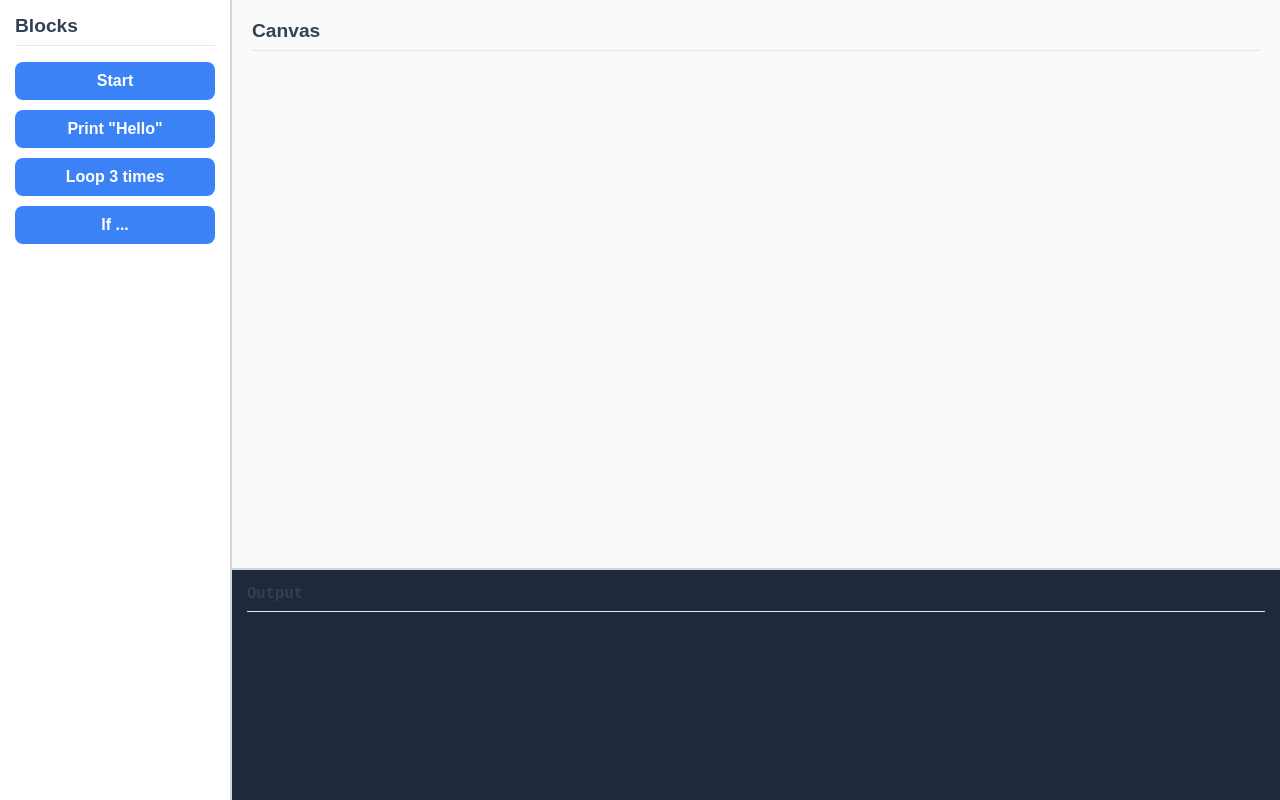
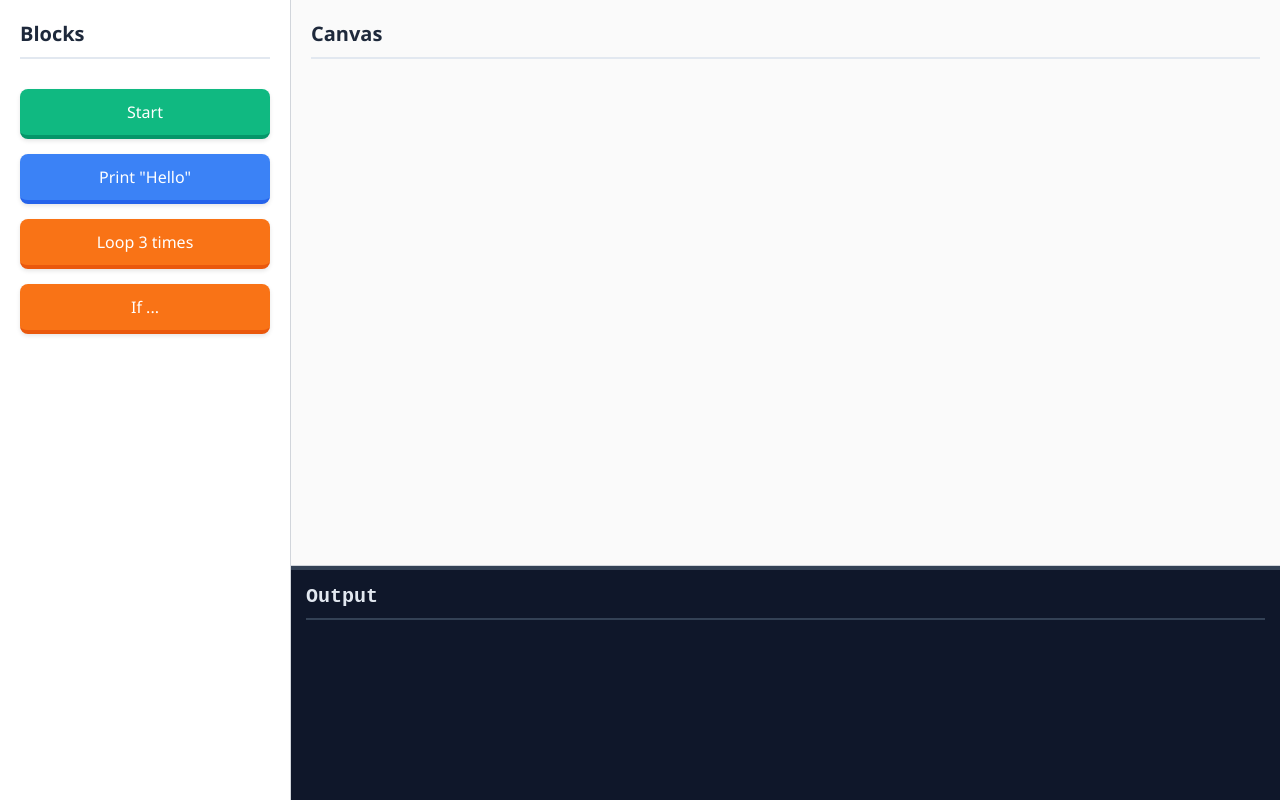
Before and after one commit to shaikhibrahim2000/StudyBlocks, a plain HTML site: page index.html in a window 1280 px wide. Drawn offline with Linux system fonts and the light colour scheme.

Commit message:
Added style.css and updated index.html

```diff
--- a/index.html
+++ b/index.html
@@ -4,73 +4,22 @@
     <meta charset="UTF-8">
     <meta name="viewport" content="width=device-width, initial-scale=1.0">
     <title>Simple Block Coder</title>
-    <style>
-        /* Basic styling will be added in Milestone 2 */
-        body {
-            font-family: sans-serif;
-            display: flex;
-            height: 100vh;
-            margin: 0;
-            background-color: #f0f2f5;
-        }
-        #palette {
-            width: 200px;
-            background-color: #ffffff;
-            border-right: 2px solid #d1d5db;
-            padding: 15px;
-            box-shadow: 2px 0 5px rgba(0,0,0,0.1);
-        }
-        #main-content {
-            flex-grow: 1;
-            display: flex;
-            flex-direction: column;
-        }
-        #canvas {
-            flex-grow: 1;
-            padding: 20px;
-            border-bottom: 2px solid #d1d5db;
-            background-color: #fafafa;
-        }
-        #output-container {
-            height: 200px;
-            background-color: #1e293b;
-            color: #e2e8f0;
-            padding: 15px;
-            font-family: monospace;
-            overflow-y: auto;
-        }
-        h2 {
-            margin-top: 0;
-            font-size: 1.2em;
-            color: #334155;
-            border-bottom: 1px solid #e2e8f0;
-            padding-bottom: 8px;
-        }
-        .block {
-            padding: 10px 15px;
-            margin-bottom: 10px;
-            border-radius: 8px;
-            background-color: #3b82f6;
-            color: white;
-            text-align: center;
-            font-weight: bold;
-            cursor: grab;
-            user-select: none;
-        }
-    </style>
+    <!-- Link to the external stylesheet -->
+    <link rel="stylesheet" href="style.css">
 </head>
 <body>
 
-    <!-- Milestone 1: The Block Palette -->
+    <!-- The Block Palette -->
     <div id="palette">
         <h2>Blocks</h2>
-        <div class="block" draggable="true" data-type="start">Start</div>
-        <div class="block" draggable="true" data-type="print">Print "Hello"</div>
-        <div class="block" draggable="true" data-type="loop">Loop 3 times</div>
-        <div class="block" draggable="true" data-type="if">If ...</div>
+        <!-- Added specific classes for coloring -->
+        <div class="block block-start" draggable="true" data-type="start">Start</div>
+        <div class="block block-io" draggable="true" data-type="print">Print "Hello"</div>
+        <div class="block block-control" draggable="true" data-type="loop">Loop 3 times</div>
+        <div class="block block-control" draggable="true" data-type="if">If ...</div>
     </div>
 
-    <!-- Milestone 1: The Main Area for Canvas and Output -->
+    <!-- The Main Area for Canvas and Output -->
     <div id="main-content">
         <!-- The Canvas where blocks are dropped -->
         <div id="canvas">
--- /dev/null
+++ b/style.css
@@ -0,0 +1,111 @@
+/* General Body Styles */
+body {
+    font-family: 'Segoe UI', Tahoma, Geneva, Verdana, sans-serif;
+    display: flex;
+    height: 100vh;
+    margin: 0;
+    background-color: #f0f2f5;
+    color: #334155;
+}
+
+/* Palette Styling */
+#palette {
+    width: 250px;
+    background-color: #ffffff;
+    border-right: 1px solid #d1d5db;
+    padding: 20px;
+    box-shadow: 2px 0 5px rgba(0,0,0,0.05);
+    display: flex;
+    flex-direction: column;
+    gap: 10px;
+}
+
+/* Main Content Area */
+#main-content {
+    flex-grow: 1;
+    display: flex;
+    flex-direction: column;
+}
+
+/* Canvas Styling */
+#canvas {
+    flex-grow: 1;
+    padding: 20px;
+    border-bottom: 1px solid #d1d5db;
+    background-color: #fafafa;
+    transition: background-color 0.3s ease;
+}
+
+/* Give user feedback when dragging over the canvas */
+#canvas.drag-over {
+    background-color: #e0e7ff;
+    border-style: dashed;
+    border-color: #6366f1;
+}
+
+/* Output Area Styling */
+#output-container {
+    height: 200px;
+    background-color: #0f172a;
+    color: #94a3b8;
+    padding: 15px;
+    font-family: 'Courier New', Courier, monospace;
+    overflow-y: auto;
+    border-top: 4px solid #334155;
+}
+
+/* Headings */
+h2 {
+    margin-top: 0;
+    font-size: 1.25rem;
+    color: #1e293b;
+    border-bottom: 2px solid #e2e8f0;
+    padding-bottom: 10px;
+    margin-bottom: 20px;
+}
+
+#output-container h2 {
+    color: #e2e8f0;
+    border-bottom-color: #334155;
+}
+
+/* General Block Styling */
+.block {
+    padding: 12px 18px;
+    margin-bottom: 5px;
+    border-radius: 8px;
+    color: white;
+    text-align: center;
+    font-weight: 500;
+    cursor: grab;
+    user-select: none;
+    box-shadow: 0 2px 4px rgba(0,0,0,0.1);
+    transition: transform 0.2s ease, box-shadow 0.2s ease;
+}
+
+.block:active {
+    cursor: grabbing;
+    box-shadow: 0 4px 8px rgba(0,0,0,0.2);
+    transform: scale(1.05);
+}
+
+/* Specific Block Colors for better organization */
+.block-start {
+    background-color: #10b981; /* Green */
+    border-bottom: 4px solid #059669;
+}
+
+.block-io {
+    background-color: #3b82f6; /* Blue */
+    border-bottom: 4px solid #2563eb;
+}
+
+.block-control {
+    background-color: #f97316; /* Orange */
+    border-bottom: 4px solid #ea580c;
+}
+
+/* Placeholder for dropped blocks in the canvas */
+.canvas-block {
+    margin: 10px 0;
+}
```
